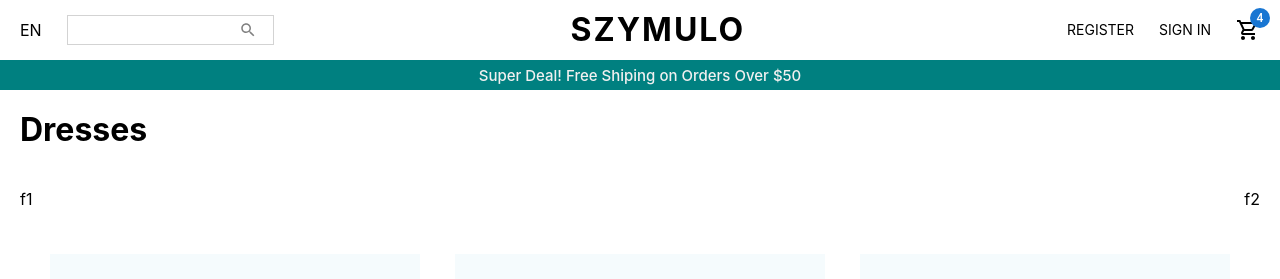
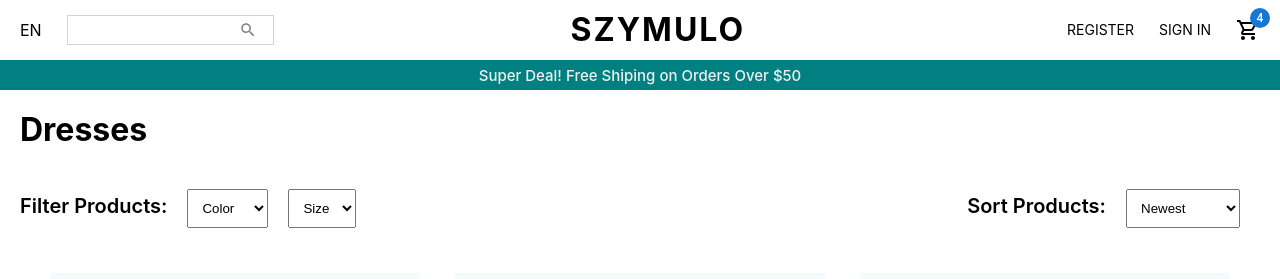
Before and after one commit to Pawel-Szczygiel/React-E-Commerce-App, a React (Create React App) app: page / in a window 1280 px wide. Shown: the top 279 px of the page. Built offline with nearby package versions, Linux system fonts and the light colour scheme.

Commit message:
shoping category page

```diff
--- a/src/pages/ProductList.jsx
+++ b/src/pages/ProductList.jsx
@@ -24,23 +24,63 @@
     margin: 20px;
 `;
 
+const FilterText = styled.span`
+  font-size: 20px;
+  font-weight: 600;
+  margin-right: 20px;
+
+`;
+
+const Select = styled.select`
+  padding: 10px;
+  margin-right: 20px;
+
+`;
+const Option = styled.option``;
+
 const ProductList = () => {
     return (
         <Container>
-            <Navbar/>
-            <Announcement/>
-            <Title>dresses</Title>
+        <Navbar />
+        <Announcement />
+        <Title>Dresses</Title>
         <FilterContainer>
           <Filter>
-                        f1
+            <FilterText>Filter Products:</FilterText>
+            <Select>
+              <Option disabled selected>
+                Color
+              </Option>
+              <Option>White</Option>
+              <Option>Black</Option>
+              <Option>Red</Option>
+              <Option>Blue</Option>
+              <Option>Yellow</Option>
+              <Option>Green</Option>
+            </Select>
+            <Select>
+              <Option disabled selected>
+                Size
+              </Option>
+              <Option>XS</Option>
+              <Option>S</Option>
+              <Option>M</Option>
+              <Option>L</Option>
+              <Option>XL</Option>
+            </Select>
           </Filter>
           <Filter>
-                        f2
+            <FilterText>Sort Products:</FilterText>
+            <Select>
+              <Option selected>Newest</Option>
+              <Option>Price (asc)</Option>
+              <Option>Price (desc)</Option>
+            </Select>
           </Filter>
         </FilterContainer>
-            <Products/>
-            <Newsletter/>
-            <Footer/>
+        <Products />
+        <Newsletter />
+        <Footer />
       </Container>
      );
 }
```
Also changed, not shown: public/index.html (+3 -20 lines). Lines whose indentation alone changed are shown as unchanged.
